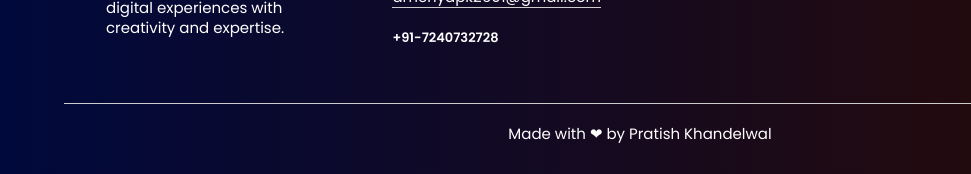
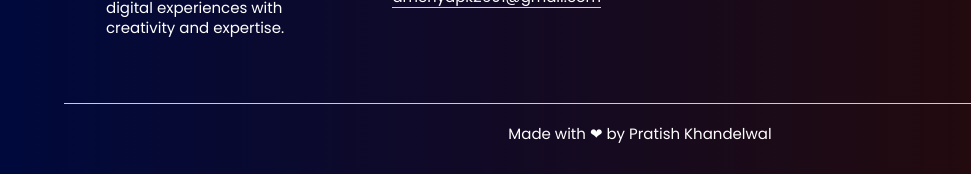
Before and after one commit to pratishpk/Pratish, a plain HTML site: page about.html in a window 1280 px wide. Shown: the part 2098-2272 px from the top of the page, 0-971 px from the left. Drawn offline with nearby package versions, Linux system fonts and the light colour scheme.

Commit message:
Update about.html

```diff
--- a/about.html
+++ b/about.html
@@ -95,7 +95,6 @@
                 <p class="email-id">
                     ameriyapk2601@gmail.com
                 </p>
-                <h4>+91-7240732728</h4>
             </div>
             <div class="col">
                 <h3>Links <div class="underline"><span></span></div>
```
